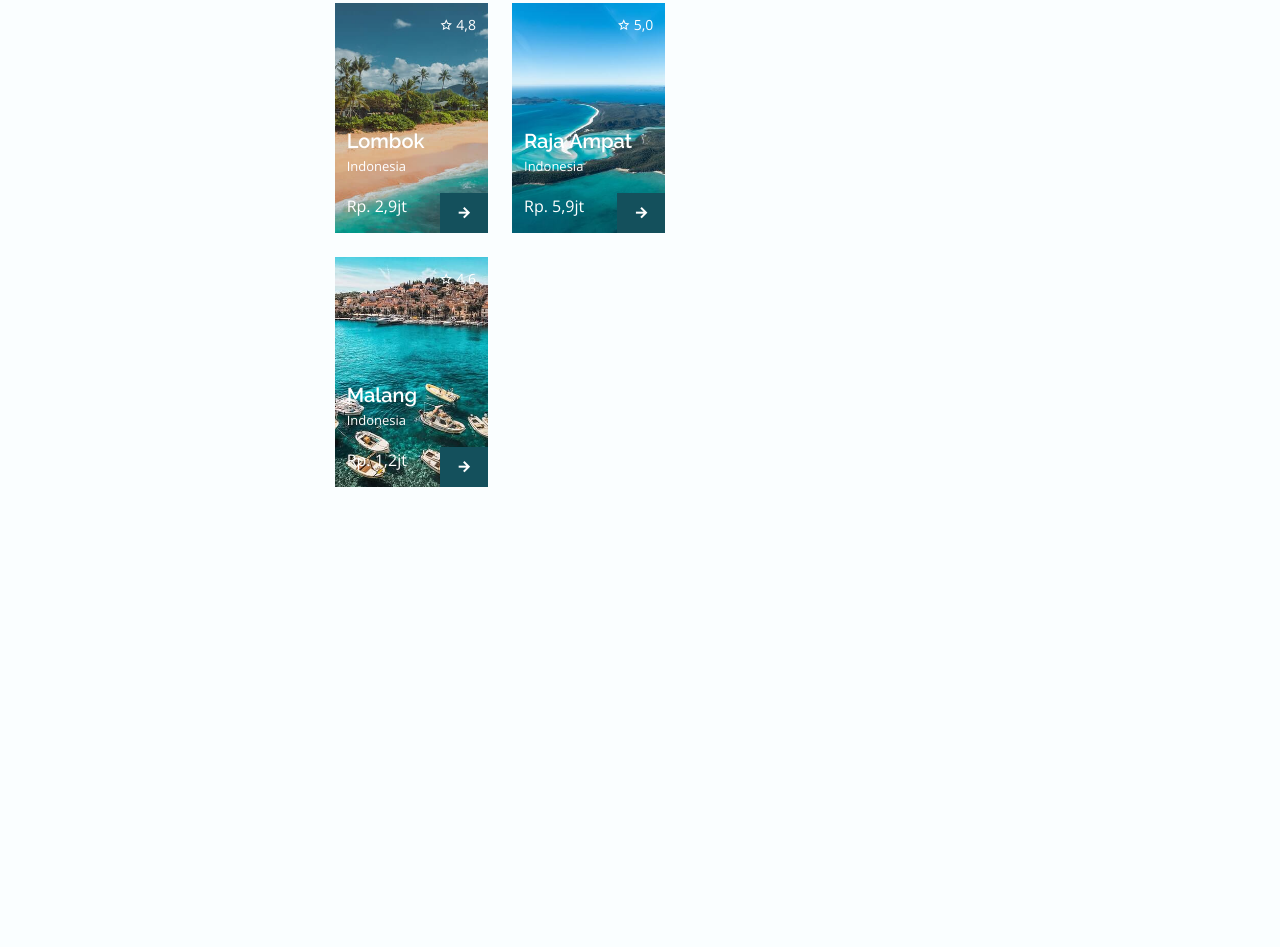
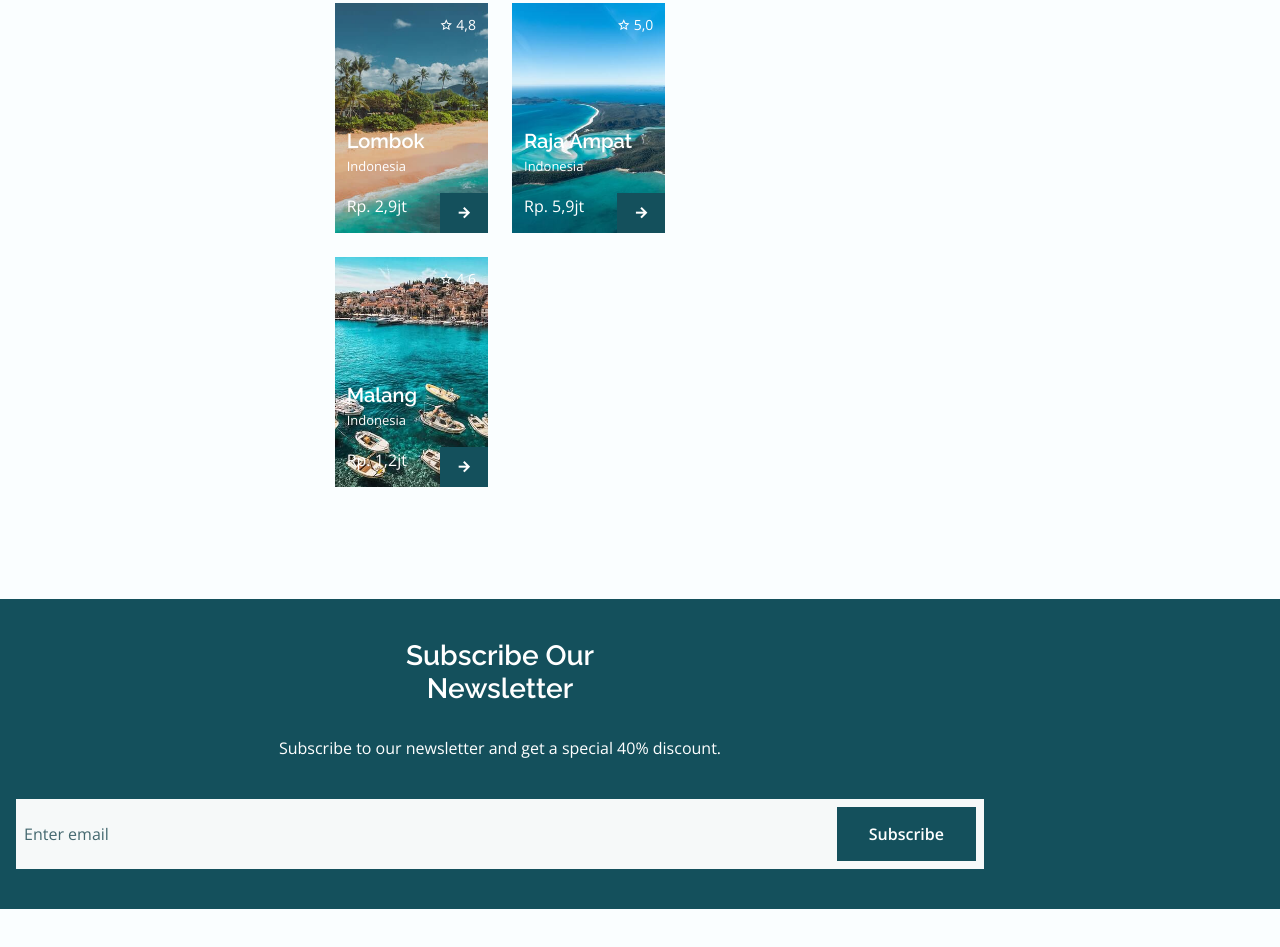
Before and after one commit to djanoer/sample-travel-lp, a plain HTML site: page index.html in a window 1280 px wide. Shown: the part 3315-4262 px from the top of the page. Before the commit the page ends 4066 px from the top, so only its background shows below. Drawn offline with nearby package versions, Linux system fonts and the light colour scheme.

Commit message:
add: menambahkan section dan style subscribe

```diff
--- /dev/null
+++ b/assets/scss/components/_subscribe.scss
@@ -0,0 +1,33 @@
+/* ============= SUBSCRIBE ============= */
+.subscribe__bg {
+  background-color: var(--first-color-second);
+  padding: 2.5rem 0;
+}
+
+.subscribe__title,
+.subscribe__description {
+  color: var(--white-color);
+}
+
+.subscribe__description {
+  text-align: center;
+  margin-bottom: var(--mb-2-5);
+}
+
+.subscribe__form {
+  background-color: var(--input-color);
+  padding: 0.5rem;
+  display: flex;
+  justify-content: space-between;
+}
+
+.subscribe__input {
+  width: 70%;
+  padding-right: 0.5rem;
+  background-color: var(--input-color);
+  color: var(--text-color);
+}
+
+.subscribe__input::placeholder {
+  color: var(--text-color);
+}
--- a/assets/scss/style.scss
+++ b/assets/scss/style.scss
@@ -12,3 +12,4 @@
 @import "components/experience";
 @import "components/video";
 @import "components/places";
+@import "components/subscribe";
--- a/index.html
+++ b/index.html
@@ -351,11 +351,31 @@
       </section>
 
       <!--=========== SUBSCRIBE =============-->
-      <section class="subscribe section"></section>
+      <section class="subscribe section">
+        <div class="subscribe__bg">
+          <div class="subscribe__container container">
+            <h2 class="section__title subscribe__title">
+              Subscribe Our <br />
+              Newsletter
+            </h2>
+
+            <p class="subscribe__description">Subscribe to our newsletter and get a special 40% discount.</p>
+
+            <form action="" class="subscribe__form">
+              <input type="text" placeholder="Enter email" class="subscribe__input" />
+              <button class="button">Subscribe</button>
+            </form>
+          </div>
+        </div>
+      </section>
 
       <!--=========== SPONSORS =============-->
       <section class="sponsor section"></section>
     </main>
+
+    <!--============= FOOTER ===============-->
+
+    <!--========= SCROLL UP ===========-->
 
     <!--========= SWIPER JS (https://swiperjs.com/) ===========-->
     <script src="assets/js/swiper-bundle.min.js"></script>
```
Also changed, not shown: assets/css/style.css, 1 other file.
